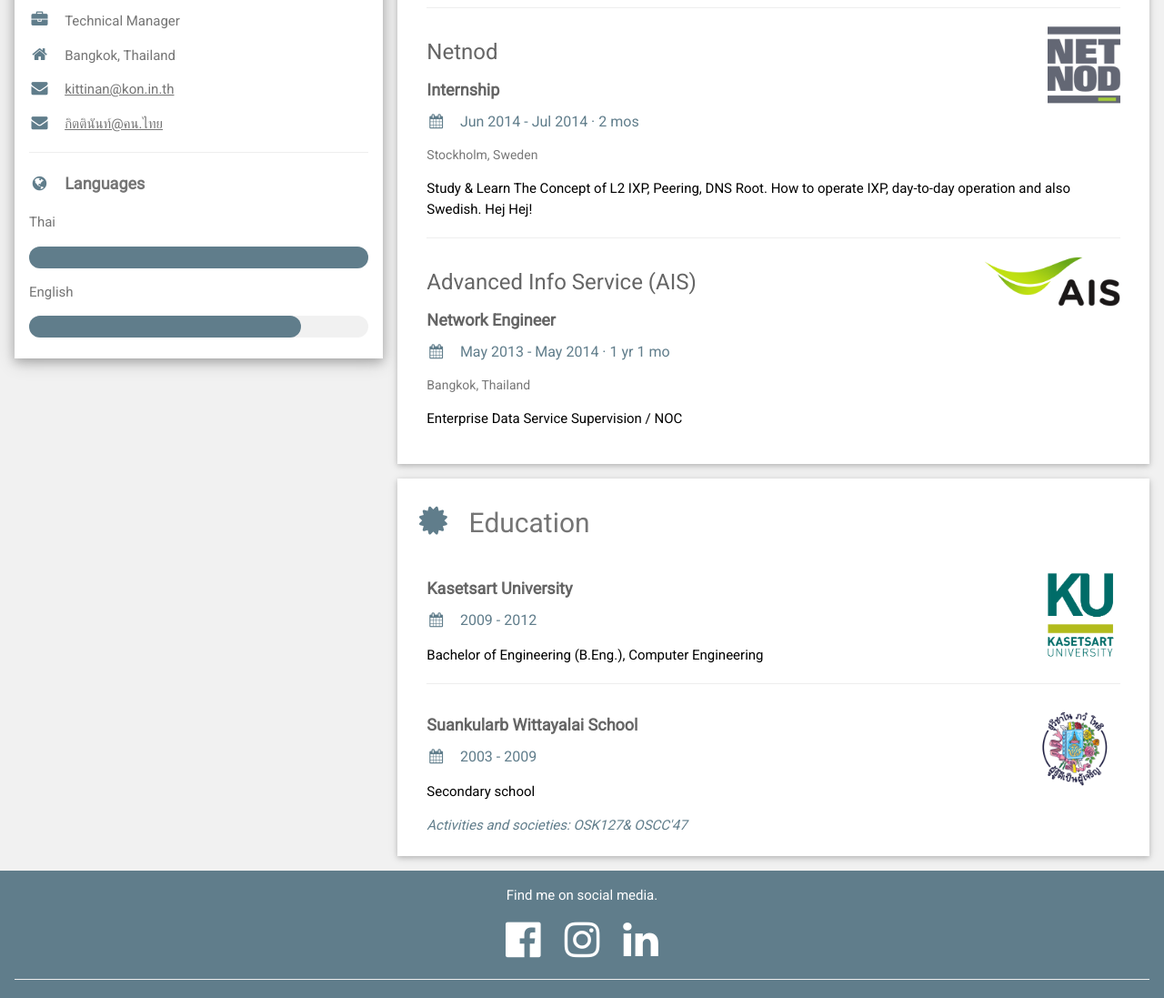
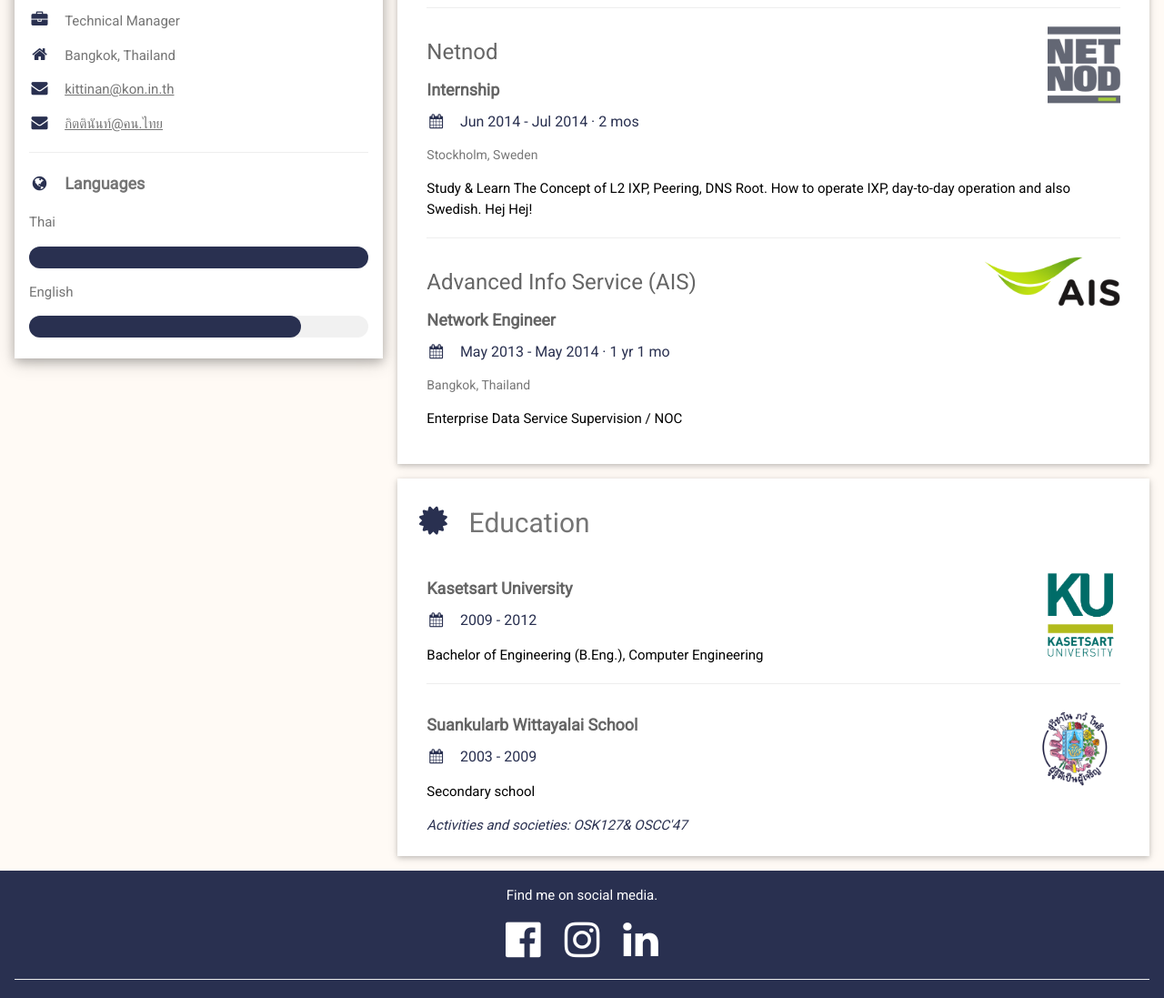
Before and after one commit to kitsps/bio, a plain HTML site: page index.html in a window 1280 px wide. Shown: the part 424-1521 px from the top of the page at 91% size. Drawn offline with nearby package versions, Linux system fonts and the light colour scheme.

Commit message:
css edit

```diff
--- a/css/main.css
+++ b/css/main.css
@@ -175,6 +175,7 @@ hr{border:0;border-top:1px solid #eee;margin:20px 0}
 .w3-black,.w3-hover-black:hover{color:#fff!important;background-color:#000!important}
 .w3-grey,.w3-hover-grey:hover,.w3-gray,.w3-hover-gray:hover{color:#000!important;background-color:#9e9e9e!important}
 .w3-light-grey,.w3-hover-light-grey:hover,.w3-light-gray,.w3-hover-light-gray:hover{color:#000!important;background-color:#f1f1f1!important}
+.w3-light-cream,.w3-hover-light-cream:hover,.w3-light-gray,.w3-hover-light-gray:hover{color:#000!important;background-color:#FFFAF5!important}
 .w3-dark-grey,.w3-hover-dark-grey:hover,.w3-dark-gray,.w3-hover-dark-gray:hover{color:#fff!important;background-color:#616161!important}
 .w3-pale-red,.w3-hover-pale-red:hover{color:#000!important;background-color:#ffdddd!important}
 .w3-pale-green,.w3-hover-pale-green:hover{color:#000!important;background-color:#ddffdd!important}
--- a/index.html
+++ b/index.html
@@ -4,15 +4,16 @@
 <title>W3.CSS Template</title>
 <meta charset="UTF-8">
 <meta name="viewport" content="width=device-width, initial-scale=1">
-<link rel="stylesheet" href="https://www.w3schools.com/w3css/4/w3.css">
-<!-- <link rel="stylesheet" href="https://raw.githubusercontent.com/kitsps/bio/main/css/main.css"> -->
+<!-- <link rel="stylesheet" href="https://www.w3schools.com/w3css/4/w3.css"> -->
+<!-- <link rel="stylesheet" href="../css/main.css"> -->
+<link rel="stylesheet" href="https://raw.githubusercontent.com/kitsps/bio/main/css/main.css">
 <link rel='stylesheet' href='https://fonts.googleapis.com/css?family=Roboto'>
 <link rel="stylesheet" href="https://cdnjs.cloudflare.com/ajax/libs/font-awesome/4.7.0/css/font-awesome.min.css">
 <style>
 html,body,h1,h2,h3,h4,h5,h6 {font-family: "Roboto", sans-serif}
 </style>
 </head>
-<body class="w3-light-grey">
+<body class="w3-light-cream">
 
 <!-- Page Container -->
 <div class="w3-content w3-margin-top" style="max-width:1400px;">
@@ -31,11 +32,11 @@ html,body,h1,h2,h3,h4,h5,h6 {font-family: "Roboto", sans-serif}
           </div>
         </div>
         <div class="w3-container">
-          <p><i class="fa fa-briefcase fa-fw w3-margin-right w3-large w3-text-blue-grey"></i>Technical Manager</p>
-          <p><i class="fa fa-home fa-fw w3-margin-right w3-large w3-text-blue-grey"></i>Bangkok, Thailand</p>
-          <p><i class="fa fa-envelope fa-fw w3-margin-right w3-large w3-text-blue-grey"></i><a href="mailto:kittinan@kon.in.th">kittinan@kon.in.th</a></p>
-          <p><i class="fa fa-envelope fa-fw w3-margin-right w3-large w3-text-blue-grey"></i><a href="mailto:กิตตินันท์@คน.ไทย">กิตตินันท์@คน.ไทย</a></p>
-          <!-- <p><i class="fa fa-phone fa-fw w3-margin-right w3-large w3-text-blue-grey"></i>-</p> -->
+          <p><i class="fa fa-briefcase fa-fw w3-margin-right w3-large w3-text-navy"></i>Technical Manager</p>
+          <p><i class="fa fa-home fa-fw w3-margin-right w3-large w3-text-navy"></i>Bangkok, Thailand</p>
+          <p><i class="fa fa-envelope fa-fw w3-margin-right w3-large w3-text-navy"></i><a href="mailto:kittinan@kon.in.th">kittinan@kon.in.th</a></p>
+          <p><i class="fa fa-envelope fa-fw w3-margin-right w3-large w3-text-navy"></i><a href="mailto:กิตตินันท์@คน.ไทย">กิตตินันท์@คน.ไทย</a></p>
+          <!-- <p><i class="fa fa-phone fa-fw w3-margin-right w3-large w3-text-navy"></i>-</p> -->
           <hr>
 
           <!-- <p class="w3-large"><b><i class="fa fa-asterisk fa-fw w3-margin-right w3-text-teal"></i>Skills</b></p>
@@ -59,14 +60,14 @@ html,body,h1,h2,h3,h4,h5,h6 {font-family: "Roboto", sans-serif}
           </div>
           <br> -->
 
-          <p class="w3-large w3-text-theme"><b><i class="fa fa-globe fa-fw w3-margin-right w3-text-blue-grey"></i>Languages</b></p>
+          <p class="w3-large w3-text-theme"><b><i class="fa fa-globe fa-fw w3-margin-right w3-text-navy"></i>Languages</b></p>
           <p>Thai</p>
           <div class="w3-light-grey w3-round-xlarge">
-            <div class="w3-round-xlarge w3-blue-grey" style="height:24px;width:100%"></div>
+            <div class="w3-round-xlarge w3-navy" style="height:24px;width:100%"></div>
           </div>
           <p>English</p>
           <div class="w3-light-grey w3-round-xlarge">
-            <div class="w3-round-xlarge w3-blue-grey" style="height:24px;width:80%"></div>
+            <div class="w3-round-xlarge w3-navy" style="height:24px;width:80%"></div>
           </div>
 
           <br>
@@ -80,16 +81,16 @@ html,body,h1,h2,h3,h4,h5,h6 {font-family: "Roboto", sans-serif}
     <div class="w3-twothird">
 
       <div class="w3-container w3-card w3-white w3-margin-bottom">
-        <h2 class="w3-text-grey w3-padding-16"><i class="fa fa-suitcase fa-fw w3-margin-right w3-xxlarge w3-text-blue-grey"></i>Work Experience</h2>
+        <h2 class="w3-text-grey w3-padding-16"><i class="fa fa-suitcase fa-fw w3-margin-right w3-xxlarge w3-text-navy"></i>Work Experience</h2>
         <div class="w3-container">
           <a href="https://bknix.co.th" target="_blank"><img  src="https://raw.githubusercontent.com/kitsps/bio/main/images/BKNIX.png" style="max-width: 120px ; width:100% ; float: right; " alt="BKNIX"></a>
           <h3 class="w3-opacity">BKNIX</h3>
           <p style="color: #777; font-size: 14px;">Bangkok, Thailand</p>
-          <h6 class="w3-text-blue-grey">Full-time · 9 yrs 7 mos</h6>
+          <h6 class="w3-text-navy">Full-time · 9 yrs 7 mos</h6>
           <h5 class="w3-opacity"><b>Technical Manager</b></h5>
-          <h6 class="w3-text-blue-grey"><i class="fa fa-calendar fa-fw w3-margin-right"></i>Jan 2018 - <span class="w3-tag w3-blue-grey w3-round">Present</span> · 5 yrs 11 mos </h6>
+          <h6 class="w3-text-navy"><i class="fa fa-calendar fa-fw w3-margin-right"></i>Jan 2018 - <span class="w3-tag w3-navy w3-round">Present</span> · 5 yrs 11 mos </h6>
           <h5 class="w3-opacity"><b>Network Engineer</b></h5>
-          <h6 class="w3-text-blue-grey"><i class="fa fa-calendar fa-fw w3-margin-right"></i>May 2014 - Dec 2017 · 3 yrs 8 mos</h6>
+          <h6 class="w3-text-navy"><i class="fa fa-calendar fa-fw w3-margin-right"></i>May 2014 - Dec 2017 · 3 yrs 8 mos</h6>
           <p>Network & System Engineer
             : Operate Switching Infrastructure
             : Maintain additional services in Internet eXchange</p>
@@ -99,7 +100,7 @@ html,body,h1,h2,h3,h4,h5,h6 {font-family: "Roboto", sans-serif}
           <a href="https://netnod.se" target="_blank"> <img src="https://raw.githubusercontent.com/kitsps/bio/main/images/NETNOD.png" style="max-width: 80px ; width:100% ; float: right; " alt="NETNOD"></a>
           <h3 class="w3-opacity">Netnod</h3>
           <h5 class="w3-opacity"><b>Internship</b></h5>
-          <h6 class="w3-text-blue-grey"><i class="fa fa-calendar fa-fw w3-margin-right"></i>Jun 2014 - Jul 2014 · 2 mos</h6>
+          <h6 class="w3-text-navy"><i class="fa fa-calendar fa-fw w3-margin-right"></i>Jun 2014 - Jul 2014 · 2 mos</h6>
           <p style="color: #777; font-size: 14px;">Stockholm, Sweden</p>
           <p>Study & Learn The Concept of L2 IXP, Peering, DNS Root. How to operate IXP, day-to-day operation and also Swedish. Hej Hej!</p>
           <hr>
@@ -108,27 +109,27 @@ html,body,h1,h2,h3,h4,h5,h6 {font-family: "Roboto", sans-serif}
           <a href="https://www.ais.th" target="_blank"> <img  src="https://raw.githubusercontent.com/kitsps/bio/main/images/AIS.png" style="max-width: 150px ; width:100% ; float: right; " alt="AIS"></a>
           <h3 class="w3-opacity">Advanced Info Service (AIS)</h3>
           <h5 class="w3-opacity"><b>Network Engineer</b></h5>
-          <h6 class="w3-text-blue-grey"><i class="fa fa-calendar fa-fw w3-margin-right"></i>May 2013 - May 2014 · 1 yr 1 mo</h6>
+          <h6 class="w3-text-navy"><i class="fa fa-calendar fa-fw w3-margin-right"></i>May 2013 - May 2014 · 1 yr 1 mo</h6>
           <p style="color: #777; font-size: 14px;">Bangkok, Thailand</p>
           <p>Enterprise Data Service Supervision / NOC </p><br>
         </div>
       </div>
 
       <div class="w3-container w3-card w3-white">
-        <h2 class="w3-text-grey w3-padding-16"><i class="fa fa-certificate fa-fw w3-margin-right w3-xxlarge w3-text-blue-grey"></i>Education</h2>
+        <h2 class="w3-text-grey w3-padding-16"><i class="fa fa-certificate fa-fw w3-margin-right w3-xxlarge w3-text-navy"></i>Education</h2>
         <div class="w3-container">
           <a href="https://www.ku.th" target="_blank"><img  src="https://raw.githubusercontent.com/kitsps/bio/main/images/KU.png" style="max-width: 90px ; width:100% ; float: right; " alt="KU"></a>
           <h5 class="w3-opacity"><b>Kasetsart University</b></h5>
-          <h6 class="w3-text-blue-grey"><i class="fa fa-calendar fa-fw w3-margin-right"></i>2009 - 2012</h6>
+          <h6 class="w3-text-navy"><i class="fa fa-calendar fa-fw w3-margin-right"></i>2009 - 2012</h6>
           <p>Bachelor of Engineering (B.Eng.), Computer Engineering</p>
           <hr>
         </div>
         <div class="w3-container">
           <a href="http://www.sk.ac.th" target="_blank"><img  src="https://raw.githubusercontent.com/kitsps/bio/main/images/SK.png" style="max-width: 100px ; width:100% ; float: right; " alt="SK"></a>
           <h5 class="w3-opacity"><b>Suankularb Wittayalai School</b></h5>
-          <h6 class="w3-text-blue-grey"><i class="fa fa-calendar fa-fw w3-margin-right"></i>2003 - 2009</h6>
+          <h6 class="w3-text-navy"><i class="fa fa-calendar fa-fw w3-margin-right"></i>2003 - 2009</h6>
           <p>Secondary school</p>
-          <i class="w3-text-blue-grey">Activities and societies: OSK127&  OSCC'47</i><br><br>
+          <i class="w3-text-navy">Activities and societies: OSK127&  OSCC'47</i><br><br>
         </div>
       </div>
 
@@ -141,7 +142,7 @@ html,body,h1,h2,h3,h4,h5,h6 {font-family: "Roboto", sans-serif}
   <!-- End Page Container -->
 </div>
 
-<footer class="w3-container w3-blue-grey w3-center w3-margin-top">
+<footer class="w3-container w3-navy w3-center w3-margin-top">
   <p>Find me on social media.</p>
   <a target="_blank" href="https://facebook.com/kitsps"><i class="fa fa-3x fa-facebook-official w3-hover-opacity" ></i></a>
   &nbsp&nbsp&nbsp&nbsp&nbsp
```
